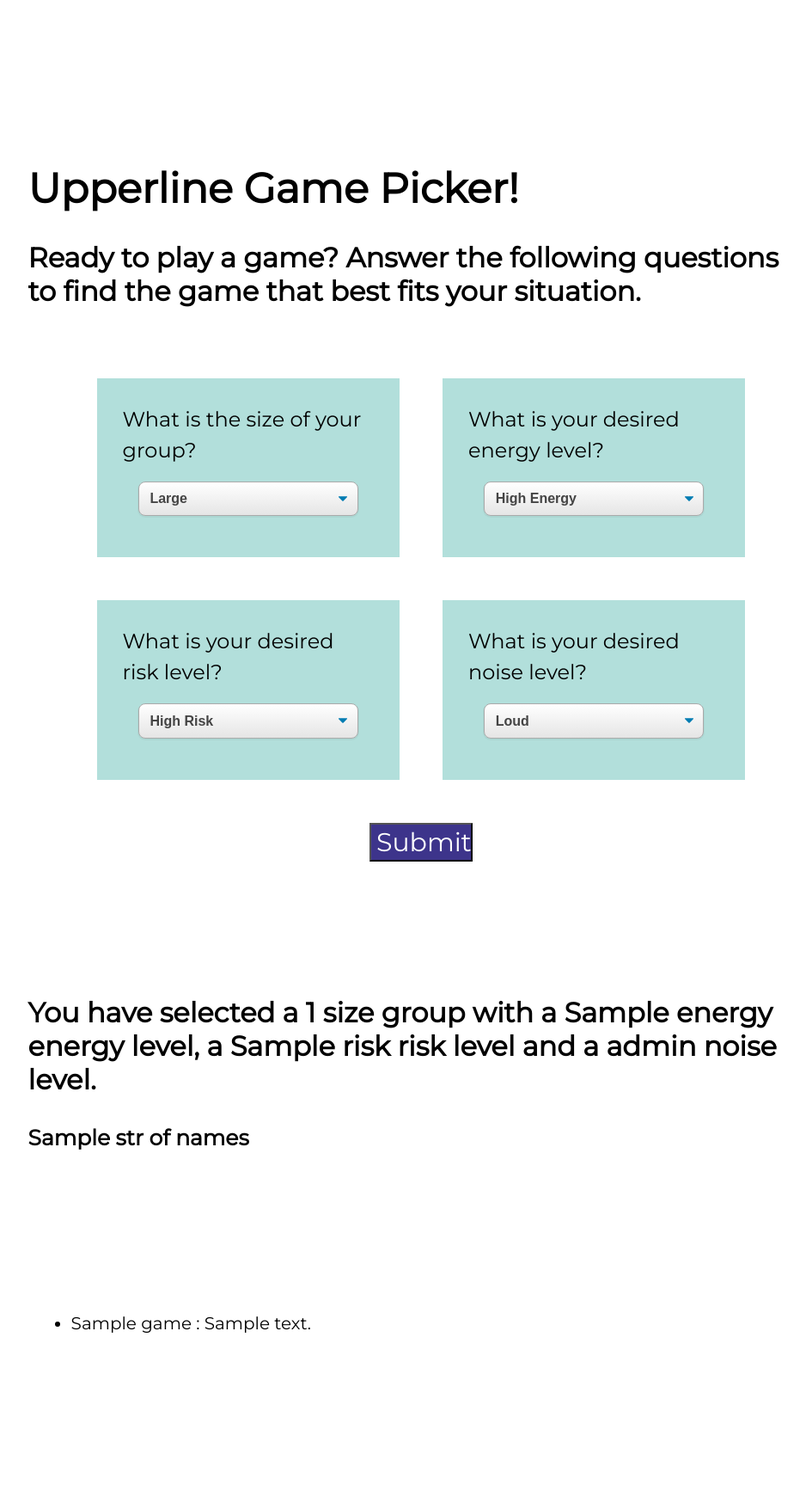
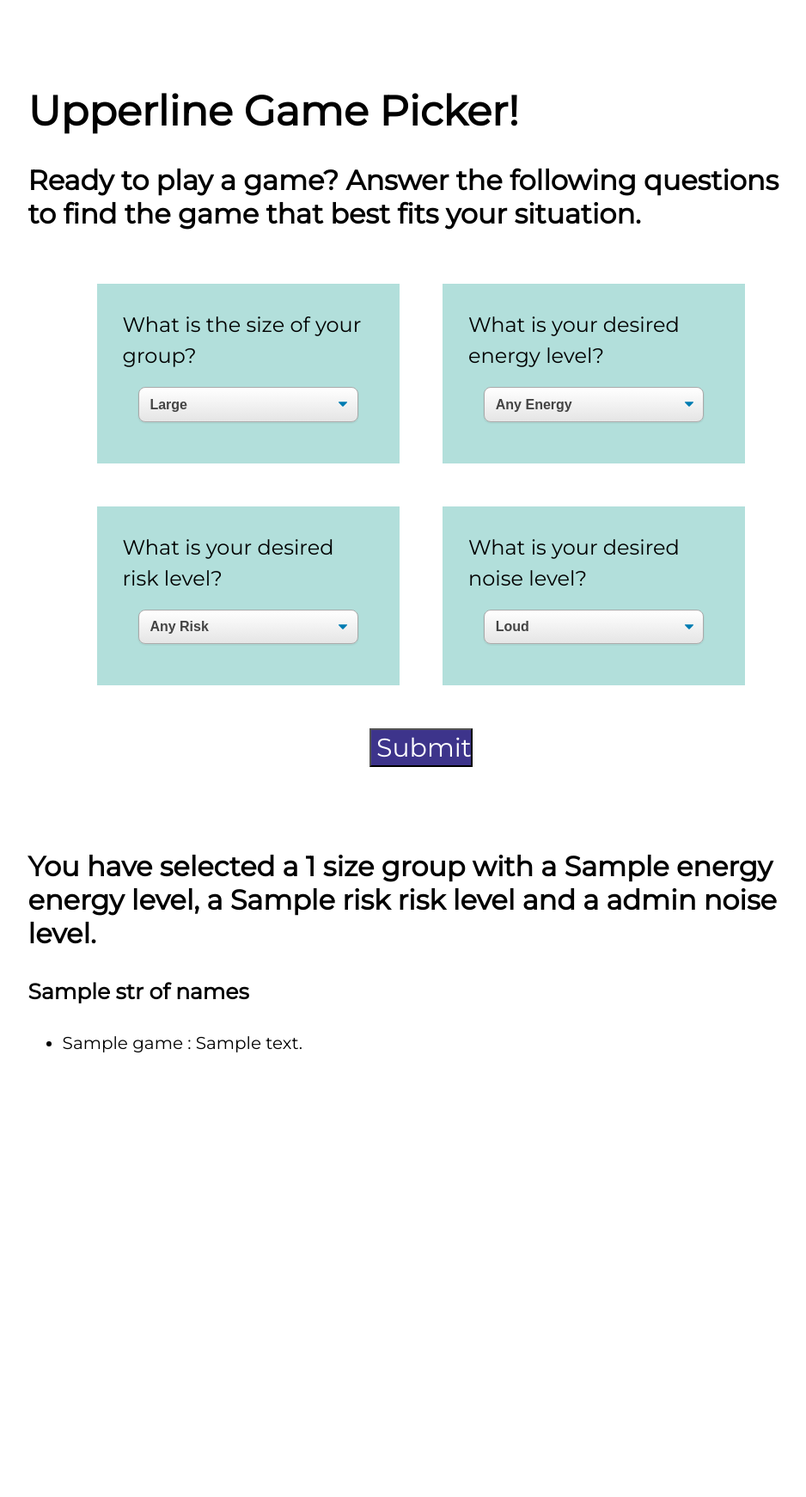
Before and after one commit to Mshuman8/gamePicker, a Flask app: template app/templates/index.html in a window 1280 px wide. Shown: the whole page at 86% size, without its empty margins (165-1103 px from the left). After the commit the page ends 1224 px from the top, so only its background shows below. Run offline with Flask 2, Linux system fonts and the light colour scheme; the template is opened without the code that fills it: most values are stand-ins (such as "Sample title", 1, 10 or a date in 2020).

Commit message:
sixth commit

```diff
--- a/app/models/model.py
+++ b/app/models/model.py
@@ -18,9 +18,9 @@ debug = Game("Debugger", "small", "low", "medium", "quiet", "One person is desig
 contact = Game("Contact", "small", "medium", "low", "quiet", "One player is designated the wordmaster and thinks of a word, which must be a common noun. The wordmaster gives the first letter of the word. For example, if the word is 'crocodile', they'll say 'C'. Other players will think of words that start with C. If a player thinks of a word like 'corn', they'll describe that thing, like 'it grows on a cob! If another player thinks they know what word that first player is thinking of, they'll look at that player, shout ='CONTACT!' and then start counting up to 10 and try to say the word together: '1-2-3-4-5-6-7-8-9-10-CORN!' If they successfully do this without getting blocked, the wordmaster will give an additional letter, (in this case 'C-R') The wordmaster can block a contact countdown by interrupting with the word they're thinking of - in this case, by saying 'IT'S NOT CORN!' - before the players get to it. If the players are blocked, or if they say TWO DIFFERENT WORDS, the block is unsuccessful and they have to start over. The game ends when a player tries to make contact on the wordmaster's word (which he/she cannot block). Even if the contact is unsuccessful, the player who said the correct word wins and becomes the next round's wordmaster", "medium")
 
 
-categories_elim = Game("Categories: Elimination", "small", "medium", "low", "quiet", "Players stand in a semicircle and the teacher is the conductor. The conductor announces a category for the round. The conductor prefaces this game by saying 'I will be the completely unfair and arbitrary judge. If you say 'light blue' and I don't think that's a color or I just don't like that answer, then you're out! If you repeat an answer or if you hesitate too long, you're out!' Then the conductor points to players in random order until a player repeats another player's answer or hesitates. That player is out. Repeat until one player remains.", "medium")
+categories_elim = Game("Categories Elimination", "small", "medium", "low", "quiet", "Players stand in a semicircle and the teacher is the conductor. The conductor announces a category for the round. The conductor prefaces this game by saying 'I will be the completely unfair and arbitrary judge. If you say 'light blue' and I don't think that's a color or I just don't like that answer, then you're out! If you repeat an answer or if you hesitate too long, you're out!' Then the conductor points to players in random order until a player repeats another player's answer or hesitates. That player is out. Repeat until one player remains.", "medium")
 
-categories_chain = Game("Categories: Chain", "large", "low", "high", "quiet", "Players stand in a circle. Teacher announces a category. Players raise one hand. Starting player points to a player accross the circle from them and names something from the category, and then that player does the same to someone else. This continues until there is only one player left, and that player points back to the starting player. Pass the energy by repeating those exact same items. Make the game harder by removing the pointing or by getting multiple categories going at once.", "medium")
+categories_chain = Game("Categories Chain", "large", "low", "high", "quiet", "Players stand in a circle. Teacher announces a category. Players raise one hand. Starting player points to a player accross the circle from them and names something from the category, and then that player does the same to someone else. This continues until there is only one player left, and that player points back to the starting player. Pass the energy by repeating those exact same items. Make the game harder by removing the pointing or by getting multiple categories going at once.", "medium")
 
 yee_haw = Game("Yee-Haw!", "large", "high", "high", "loud", "This game is a pass-the-energy game: YEE-HAW! - pass left/right, Oil slick - skip the next person, but continue the direction, Get along lil' doggie - send across to anyone not a neighbor, Get off my porch! - reject a 'get along', Rope - switch places with someone, and it's still your turn!, Four-shifter gearbox! - Everyone takes one step in, and fist pumps to '1-2-3-4!'", "medium")
 
@@ -32,7 +32,7 @@ sculpture = Game("Sculptures", "small", "medium", "low", "quiet", "Three players
 
 group_chant = Game("Group Counting Game", "small", "low", "low", "quiet", "Everyone stands in a tight circle, shoulder to shoulder, takes a deep breath in, then a deep breath out. Then, without looking up, signaling, or otherwise prompting, a player says 'one' and takes a step back out of the circle. The goal for each player to say one number. If two players speak or move at the same time, the game starts over. Repeat until victorious.", "medium", "large")
 
-bip_bop = Game("Bippity Bippity Bop", "medium", "high", "medium", "loud", "Make a circle with one person in the middle.  The person goes up to people in the circle and tries to get them to make a mistake.  If they say 'Bippity Bippity Bop' the person on the outside must say 'Bop' before the center person is done speaking. If the center person says 'Bop' the person on the outside must do nothing. If the center person says 'Hippity Hippity Hop', the person on the outside must hop before the center person is done speaking. Finally the center person may say 'Elephant 12345678910' and the outer person must make an elephant trunk and the two people next to them must make ears before the center person reaches 10.", "small")
+bip_bop = Game("Bippity Bippity Bop", "medium", "high", "medium", "quiet", "Make a circle with one person in the middle.  The person goes up to people in the circle and tries to get them to make a mistake.  If they say 'Bippity Bippity Bop' the person on the outside must say 'Bop' before the center person is done speaking. If the center person says 'Bop' the person on the outside must do nothing. If the center person says 'Hippity Hippity Hop', the person on the outside must hop before the center person is done speaking. Finally the center person may say 'Elephant 12345678910' and the outer person must make an elephant trunk and the two people next to them must make ears before the center person reaches 10.", "small")
 
 wah  = Game("Wah", "medium", "high", "medium", "loud", "This is a waltz. On beat one, the receiver of the energy lifts his hands above his head and says 'wah!'. On beat two, his neighbors chop in and both say 'wah!. On beat 3, he chops down and sends the energy to the next recipient. The cycle repeats A player sits down when they breaks tempo or does an incorrect action. The circle does not contract to exclude the seated players, but the immediate neighbors are always the nearest standing players. Repeat until 2 or 3 remain and either declare them co-victors or play a tiebreaker.", "small")
 
--- a/app/static/style.css
+++ b/app/static/style.css
@@ -1,10 +1,12 @@
 @import url('https://fonts.googleapis.com/css?family=Montserrat&display=swap');
 body {
     background-color: #fff;
+    margin-top: 30px;
 }
 
 .submit {
-    padding: 50px;
+    padding-top: 50px;
+    padding-bottom: 10px;
     display: flex;
     justify-content: center;
 }
@@ -70,13 +72,17 @@ input[type=submit] {
 
 .bubble {
     width: 70%;
-    margin: 15%;
+    margin-left: 15%;
+    margin-right: 15%;
+    margin-top: 100px;
+    margin-bottom: 30px;
+
     font-family: Montserrat, sans-serif;
 }
 
 .games_to_play {
     width: 70%;
-    margin: 15%;
+    margin: 30px 15%;
     font-family: Montserrat, sans-serif;
     font-size: 20px;
 }
@@ -86,8 +92,8 @@ input[type=submit] {
     /*padding: 35px;*/
     padding-left: 80px;
     padding-right: 50px;
-    padding-top: 50px;
-    padding-bottom: 50px;
+    padding-top: 30px;
+    padding-bottom: 30px;
     line-height: 36px;
     font-size: 24px;
 }
@@ -105,5 +111,6 @@ h4 {
 }
 
 li {
-    margin: 10px;
+    margin-top: 20px;
+    margin-bottom: 100px;
 }
--- a/app/templates/index.html
+++ b/app/templates/index.html
@@ -24,6 +24,7 @@
                             <label>What is your desired energy level?</label>
                             <div class="selectdiv">
                                 <select name = "energy" class = "select-class">
+                                    <option value = "any">Any Energy</option>
                                     <option value = "high">High Energy</option>
                                     <option value = "medium">Medium Energy</option>
                                     <option value = "low">Low Energy</option>
@@ -34,6 +35,7 @@
                             <label>What is your desired risk level?</label>
                             <div class="selectdiv">
                                 <select name = "risk" class = "select-class">
+                                    <option value = "any">Any Risk</option>
                                     <option value = "high">High Risk</option>
                                     <option value = "medium">Medium Risk</option>
                                     <option value = "low">Low Risk</option>
@@ -61,7 +63,7 @@
         </div>
         <div class="games_to_play">
             <ul>
-                {% for game in list_of_games %}
+                {% for game in rand_three_games %}
                 <li>{{game.name}} : {{game.description}}</li>
                 {% endfor %}
             </ul>
```
Also changed, not shown: app/routes.py (+40 -13 lines), 2 other files. Lines whose indentation alone changed are shown as unchanged.
